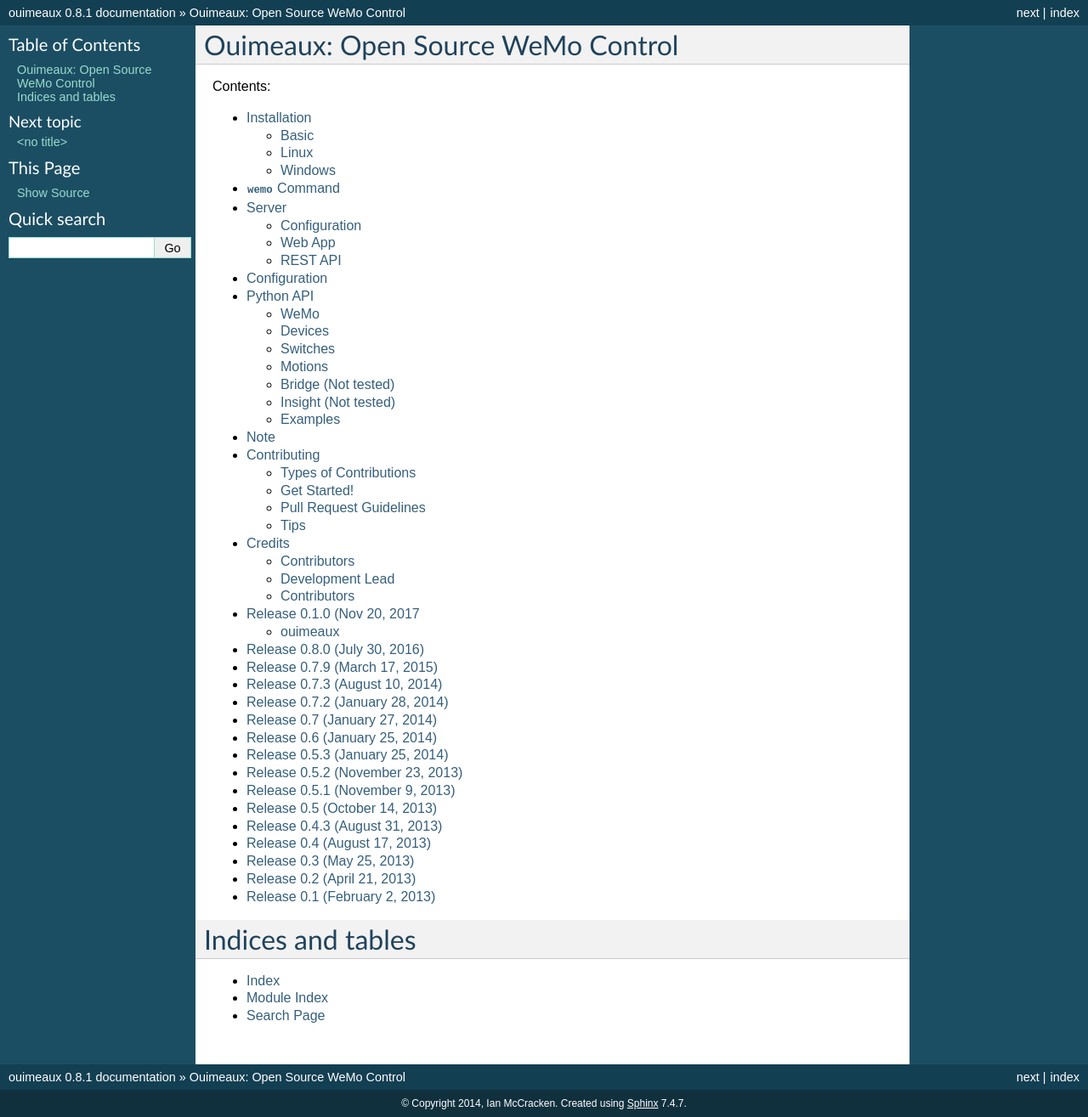
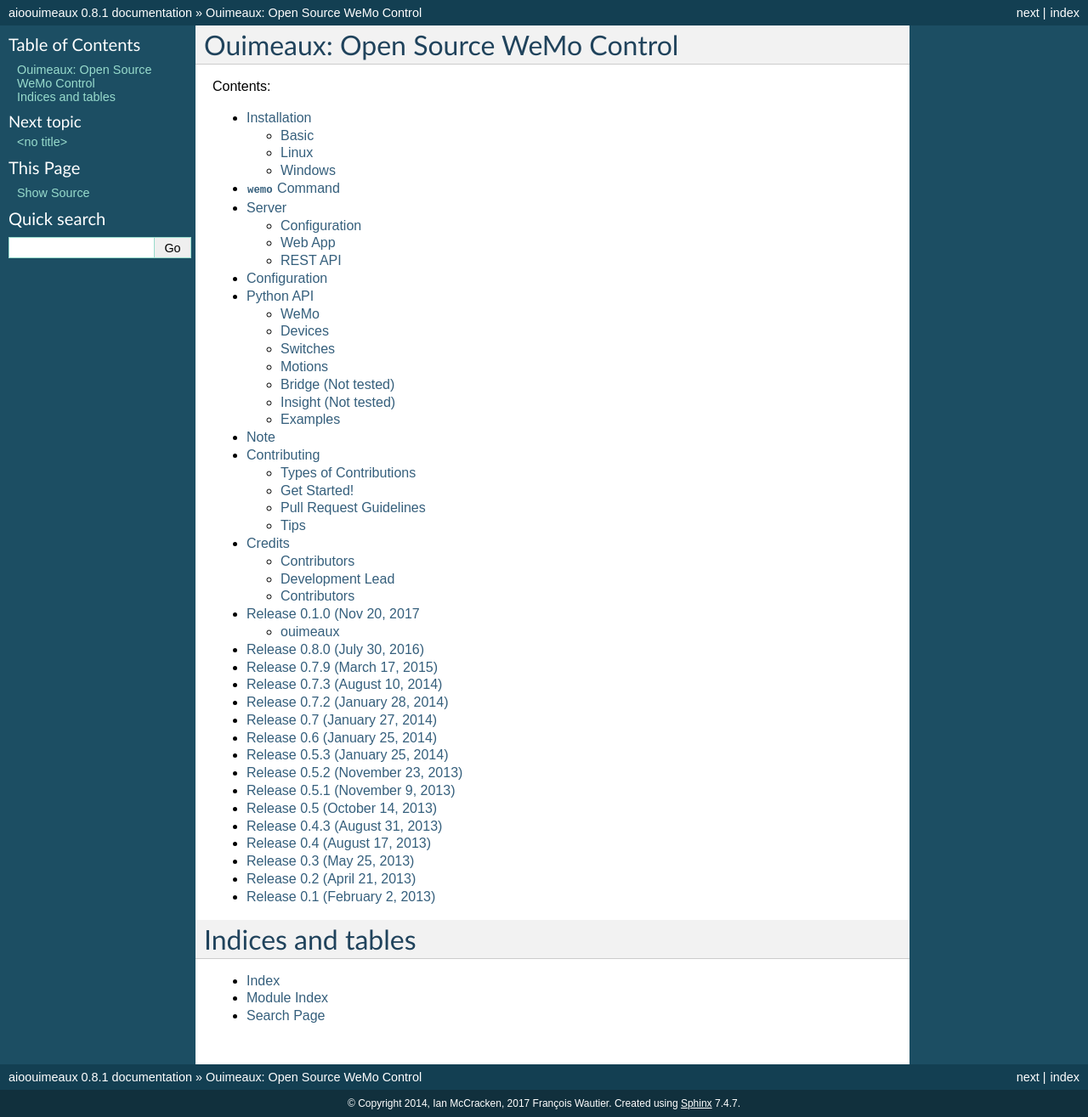
Before and after one commit to frawau/aioouimeaux, a Sphinx documentation site: the page built from docs/index.rst, in a window 1280 px wide. Shown: the whole page at 85% size. Built offline with Sphinx 7.4.7, drawn with Linux system fonts in a browser that asks for light colours; the version number is read from the project's files by our own code.

```diff
--- a/docs/conf.py
+++ b/docs/conf.py
@@ -52,17 +52,17 @@
 master_doc = 'index'
 
 # General information about the project.
-project = u'ouimeaux'
-copyright = u'2014, Ian McCracken'
+project = u'aioouimeaux'
+copyright = u'2014, Ian McCracken,  2017 François Wautier'
 
 # The version info for the project you're documenting, acts as replacement for
 # |version| and |release|, also used in various other places throughout the
 # built documents.
 #
 # The short X.Y version.
-version = ouimeaux.__version__
+version = aioouimeaux.__version__
 # The full version, including alpha/beta/rc tags.
-release = ouimeaux.__version__
+release = aioouimeaux.__version__
 
 # The language for content autogenerated by Sphinx. Refer to documentation
 # for a list of supported languages.
@@ -179,7 +179,7 @@
 #html_file_suffix = None
 
 # Output file base name for HTML help builder.
-htmlhelp_basename = 'ouimeauxdoc'
+htmlhelp_basename = 'aioouimeauxdoc'
 
 
 # -- Options for LaTeX output --------------------------------------------------
@@ -198,8 +198,8 @@
 # Grouping the document tree into LaTeX files. List of tuples
 # (source start file, target name, title, author, documentclass [howto/manual]).
 latex_documents = [
-  ('index', 'ouimeaux.tex', u'ouimeaux Documentation',
-   u'Ian McCracken', 'manual'),
+    ('index', 'aioouimeaux.tex', u'aioouimeaux Documentation',
+     u'Ian McCracken/François Wautier', 'manual'),
 ]
 
 # The name of an image file (relative to this directory) to place at the top of
@@ -228,8 +228,8 @@
 # One entry per manual page. List of tuples
 # (source start file, name, description, authors, manual section).
 man_pages = [
-    ('index', 'ouimeaux', u'ouimeaux Documentation',
-     [u'Ian McCracken'], 1)
+    ('index', 'aioouimeaux', u'aioouimeaux Documentation',
+     [u'Ian McCracken/François Wautier'], 1)
 ]
 
 # If true, show URL addresses after external links.
@@ -242,8 +242,8 @@
 # (source start file, target name, title, author,
 #  dir menu entry, description, category)
 texinfo_documents = [
-  ('index', 'ouimeaux', u'ouimeaux Documentation',
-   u'Ian McCracken', 'ouimeaux', 'One line description of project.',
+    ('index', 'aioouimeaux', u'aioouimeaux Documentation',
+     u'Ian McCracken/François Wautier', 'aioouimeaux', 'One line description of project.',
    'Miscellaneous'),
 ]
 
```
Also changed, not shown: 1 other file.
